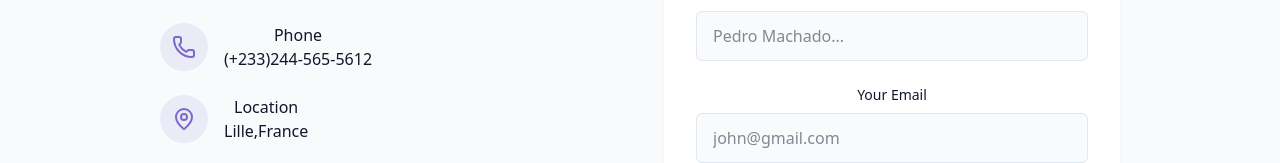
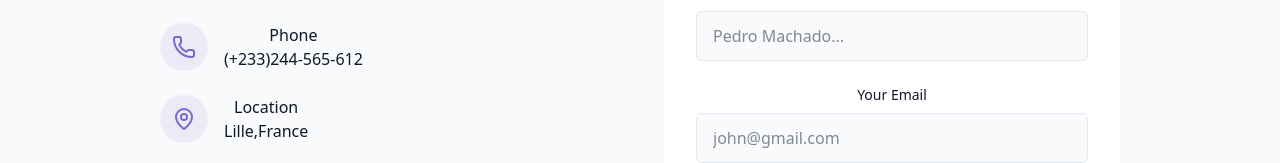
Before and after one commit to Prostorm11/Softwar-Engineering-Portfolio, a React (Vite) app: page / in a window 1280 px wide. Shown: the part 4591-4754 px from the top of the page. Built offline with nearby package versions, Linux system fonts and the light colour scheme.

Commit message:
contact update

```diff
--- a/src/components/ContactSection.jsx
+++ b/src/components/ContactSection.jsx
@@ -74,7 +74,7 @@ export const ContactSection = () => {
                     href="tel:+11234567890"
                     className="text-muted-foreground hover:text-primary transition-colors"
                   >
-                    (+233)244-565-5612
+                    (+233)244-565-612
                   </a>
                 </div>
               </div>
```
